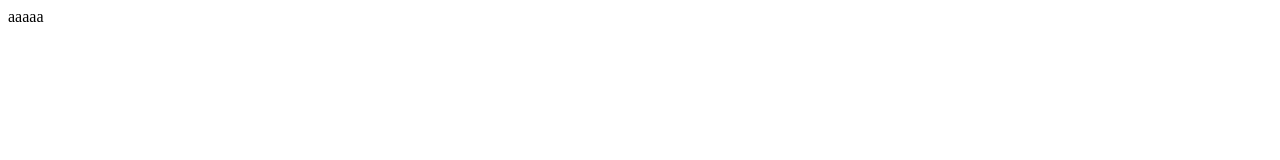
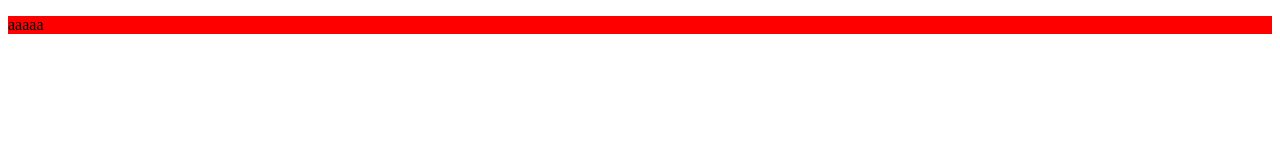
Before and after one commit to UT0911/test, a plain HTML site: page making.html in a window 1280 px wide. Drawn offline with Linux system fonts and the light colour scheme; files that its build step writes are made by us from their sources.

Commit message:
Update making.html

```diff
--- a/making.html
+++ b/making.html
@@ -5,6 +5,6 @@
      <link rel="stylesheet" href="making.css">
   </head>
   <body>
-    <div>aaaaa</div>
+    <p>aaaaa</p>
   </body>
 </html>
```
